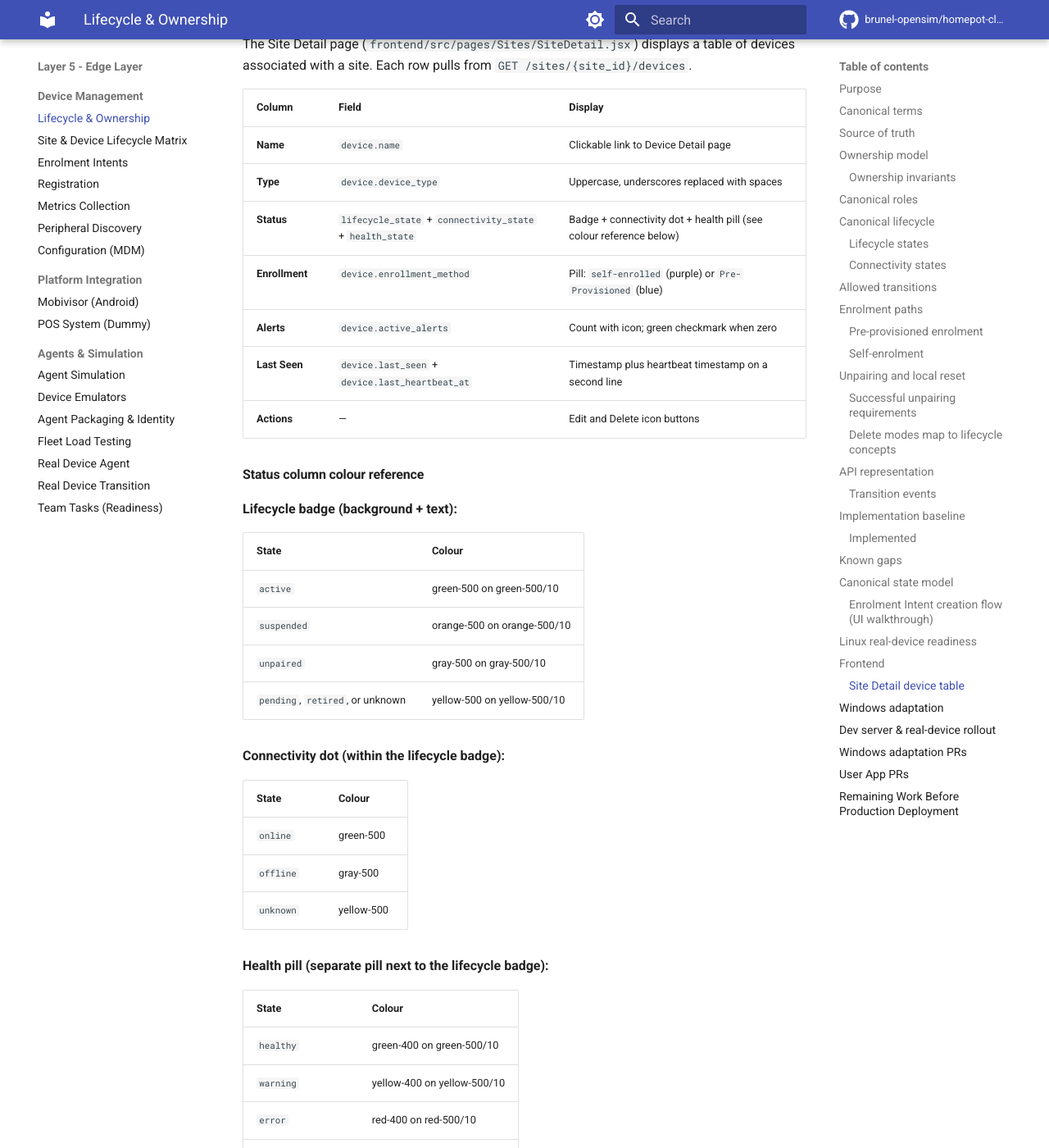
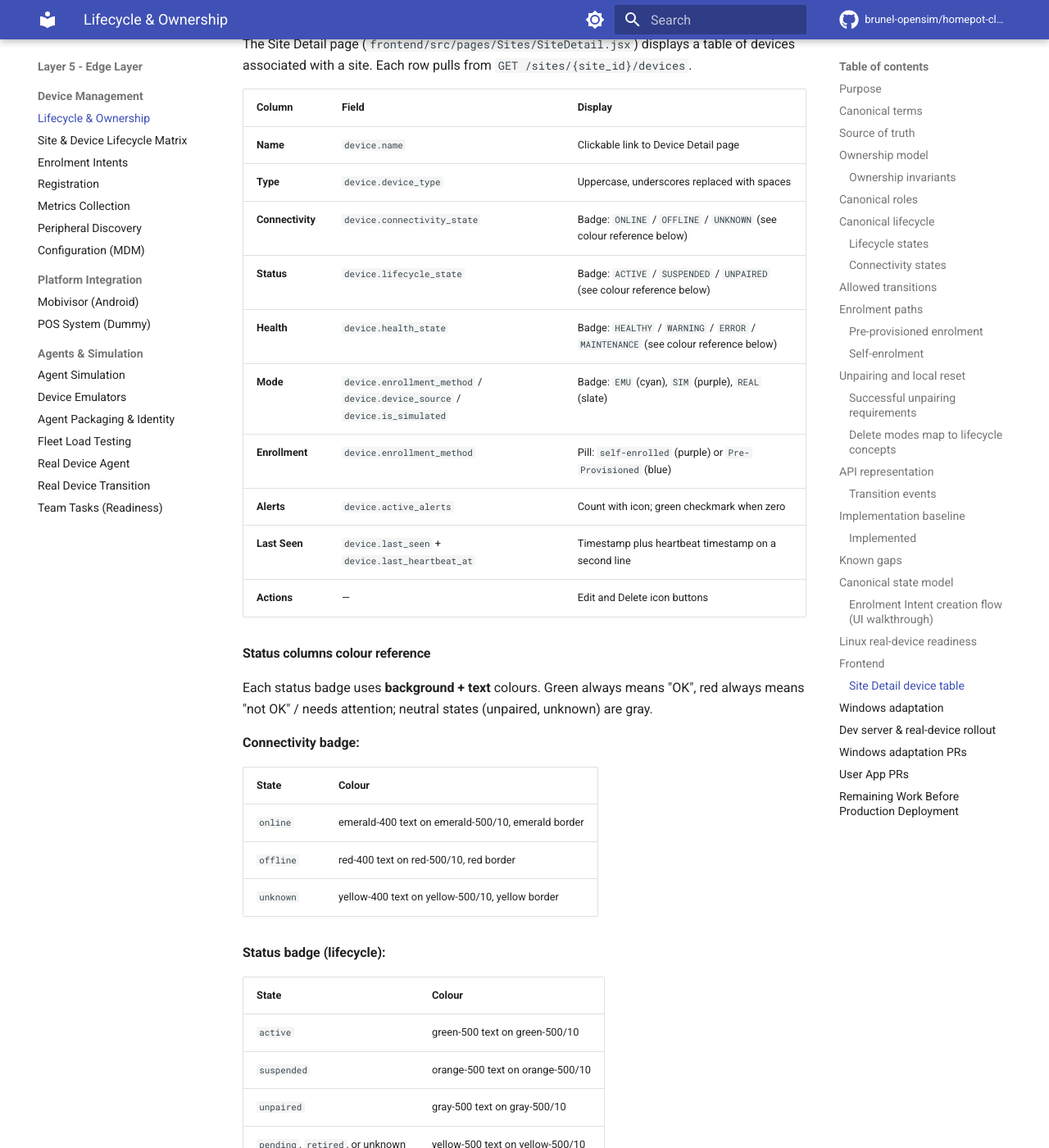
Before and after one commit to brunel-opensim/homepot-client, an MkDocs documentation site: the page built from docs/device-lifecycle-and-ownership.md, in a window 1280 px wide and 1400 px high, scrolled down 15031 px. Shown: the whole window at 82% size. Built offline with MkDocs 1.6.1 and Material for MkDocs 9.7.7, drawn with Linux system fonts in a browser that asks for light colours; comment, search, counter and statistics services are not loaded; the version menu is left out; some of the changed text lies outside the part shown.

Commit message:
docs: document the device status column colour codes
Update the Site Detail device table section for the new
Connectivity/Status/Health/Mode columns and add a colour reference for each:
green = OK, red = not OK, yellow = warning/unknown, gray = neutral, plus
cyan/purple/slate for emulated/simulated/real modes.

```diff
--- a/docs/device-lifecycle-and-ownership.md
+++ b/docs/device-lifecycle-and-ownership.md
@@ -525,40 +525,57 @@ The Site Detail page (`frontend/src/pages/Sites/SiteDetail.jsx`) displays a tabl
 |---|---|---|
 | **Name** | `device.name` | Clickable link to Device Detail page |
 | **Type** | `device.device_type` | Uppercase, underscores replaced with spaces |
-| **Status** | `lifecycle_state` + `connectivity_state` + `health_state` | Badge + connectivity dot + health pill (see colour reference below) |
+| **Connectivity** | `device.connectivity_state` | Badge: `ONLINE` / `OFFLINE` / `UNKNOWN` (see colour reference below) |
+| **Status** | `device.lifecycle_state` | Badge: `ACTIVE` / `SUSPENDED` / `UNPAIRED` (see colour reference below) |
+| **Health** | `device.health_state` | Badge: `HEALTHY` / `WARNING` / `ERROR` / `MAINTENANCE` (see colour reference below) |
+| **Mode** | `device.enrollment_method` / `device.device_source` / `device.is_simulated` | Badge: `EMU` (cyan), `SIM` (purple), `REAL` (slate) |
 | **Enrollment** | `device.enrollment_method` | Pill: `self-enrolled` (purple) or `Pre-Provisioned` (blue) |
 | **Alerts** | `device.active_alerts` | Count with icon; green checkmark when zero |
 | **Last Seen** | `device.last_seen` + `device.last_heartbeat_at` | Timestamp plus heartbeat timestamp on a second line |
 | **Actions** | — | Edit and Delete icon buttons |
 
-#### Status column colour reference
+#### Status columns colour reference
 
-**Lifecycle badge (background + text):**
+Each status badge uses **background + text** colours. Green always means "OK",
+red always means "not OK" / needs attention; neutral states (unpaired, unknown)
+are gray.
+
+**Connectivity badge:**
 
 | State | Colour |
 |---|---|
-| `active` | green-500 on green-500/10 |
-| `suspended` | orange-500 on orange-500/10 |
-| `unpaired` | gray-500 on gray-500/10 |
-| `pending`, `retired`, or unknown | yellow-500 on yellow-500/10 |
+| `online` | emerald-400 text on emerald-500/10, emerald border |
+| `offline` | red-400 text on red-500/10, red border |
+| `unknown` | yellow-400 text on yellow-500/10, yellow border |
 
-**Connectivity dot (within the lifecycle badge):**
+**Status badge (lifecycle):**
 
 | State | Colour |
 |---|---|
-| `online` | green-500 |
-| `offline` | gray-500 |
-| `unknown` | yellow-500 |
+| `active` | green-500 text on green-500/10 |
+| `suspended` | orange-500 text on orange-500/10 |
+| `unpaired` | gray-500 text on gray-500/10 |
+| `pending`, `retired`, or unknown | yellow-500 text on yellow-500/10 |
 
-**Health pill (separate pill next to the lifecycle badge):**
+**Health badge:**
 
 | State | Colour |
 |---|---|
-| `healthy` | green-400 on green-500/10 |
-| `warning` | yellow-400 on yellow-500/10 |
-| `error` | red-400 on red-500/10 |
-| `maintenance` | blue-400 on blue-500/10 |
-| `unknown` or absent | gray-400 on gray-500/10 |
+| `healthy` | green-400 text on green-500/10 |
+| `warning` | yellow-400 text on yellow-500/10 |
+| `error` | red-400 text on red-500/10 |
+| `maintenance` | blue-400 text on blue-500/10 |
+| `unknown` or absent | gray-400 text on gray-500/10 |
+
+**Mode badge:**
+
+| State | Colour |
+|---|---|
+| `EMU` (emulated) | cyan-400 text on cyan-500/10, cyan border |
+| `SIM` (simulated) | purple-400 text on purple-500/10, purple border |
+| `REAL` (physical) | slate-400 text on slate-500/10, slate border |
+
+> All badges are rendered **uppercase** at a uniform `text-xs` size.
 
 ## Windows adaptation
 Only after the Linux real-device contract works:
```
